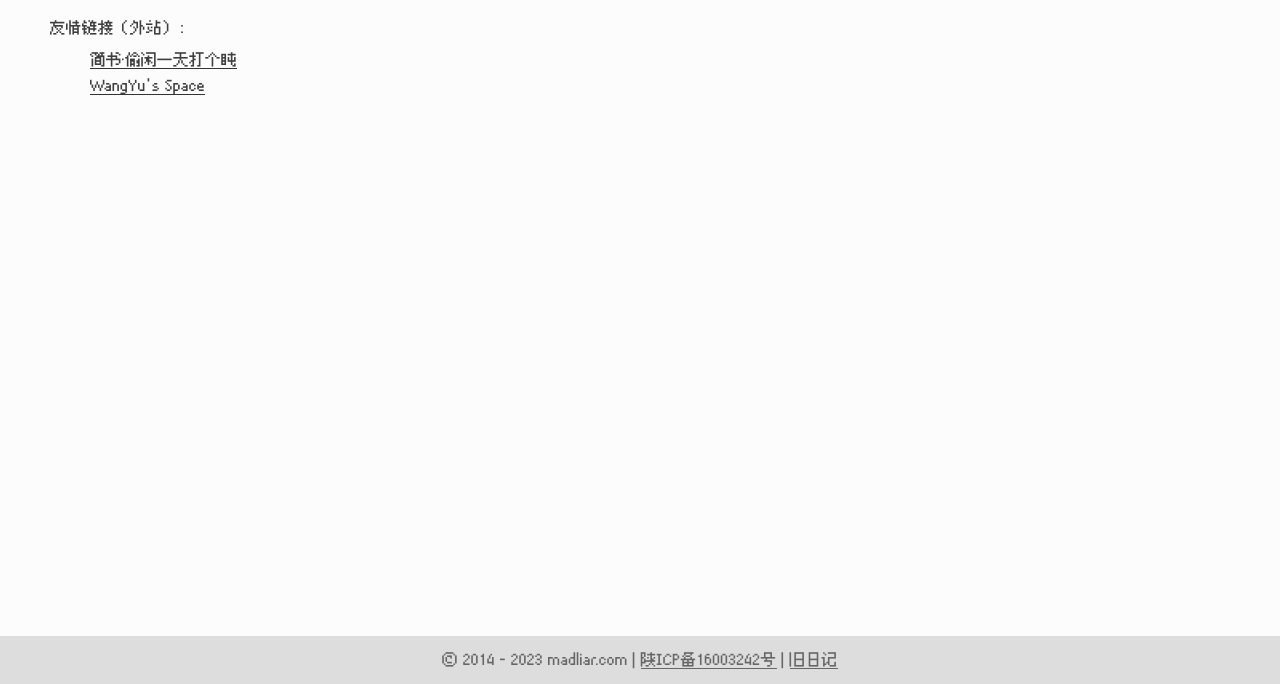
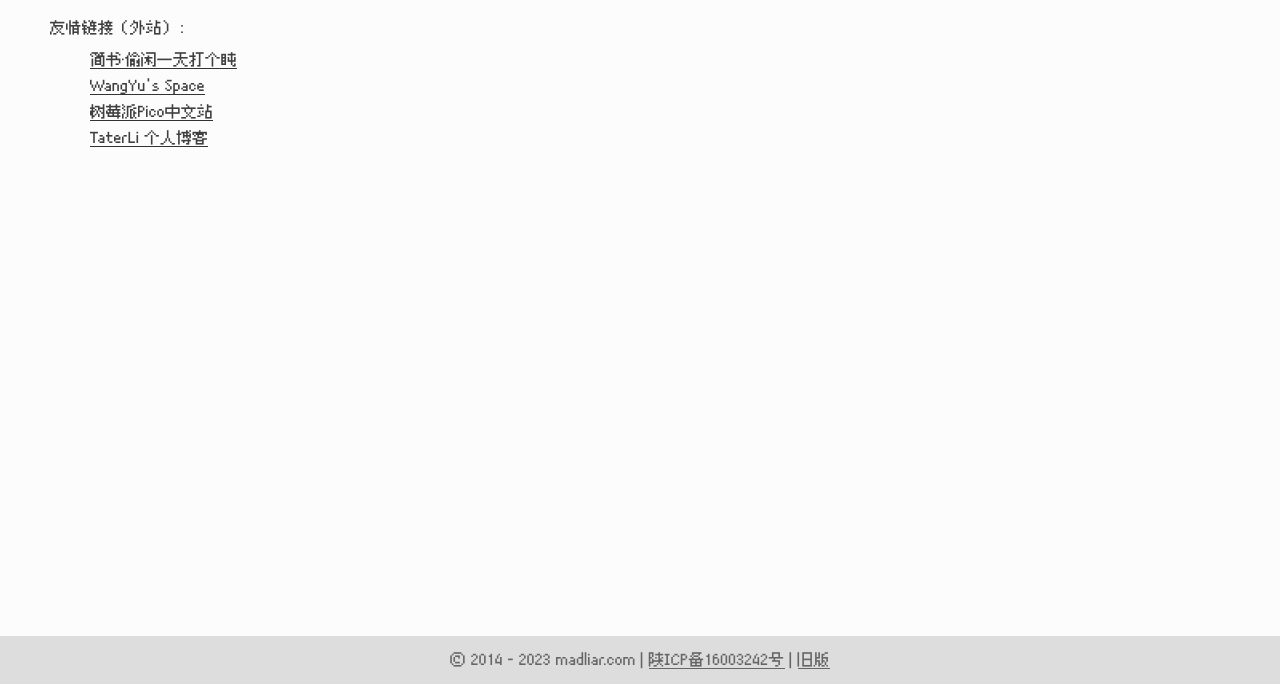
Before and after one commit to cl-ei/async.madliar, a Python web app: template templates/home.html in a window 1280 px wide. Shown: the part 116-800 px from the top of the page. Run offline with Jinja, Linux system fonts and the light colour scheme; the template is opened without the code that fills it, so the values that code supplies are empty.

Commit message:
add friendly link

```diff
--- a/templates/home.html
+++ b/templates/home.html
@@ -85,10 +85,12 @@
         <ul>
             <li><a href="https://www.jianshu.com/u/44e417ef7b5d">简书·偷闲一天打个盹</a></li>
             <li><a href="https://wangyu.name/">WangYu's Space</a></li>
+            <li><a href="https://pico.org.cn/">树莓派Pico中文站</a></li>
+            <li><a href="https://www.taterli.com/">TaterLi 个人博客</a></li>
         </ul>
     </div>
     <div id="footer" class="copyright center">
-        <p><span>© 2014 - 2023 madliar.com</span>&nbsp|&nbsp<span><a href="http://beian.miit.gov.cn/" target="_blank">陕ICP备16003242号</a></span>&nbsp|&nbsp<span><a href="/old">旧日记</a></span></p>
+        <p><span>© 2014 - 2023 madliar.com</span>&nbsp|&nbsp<span><a href="http://beian.miit.gov.cn/" target="_blank">陕ICP备16003242号</a></span>&nbsp|&nbsp<span><a href="/old">旧版</a></span></p>
     </div>
 </body>
 </html>
```
